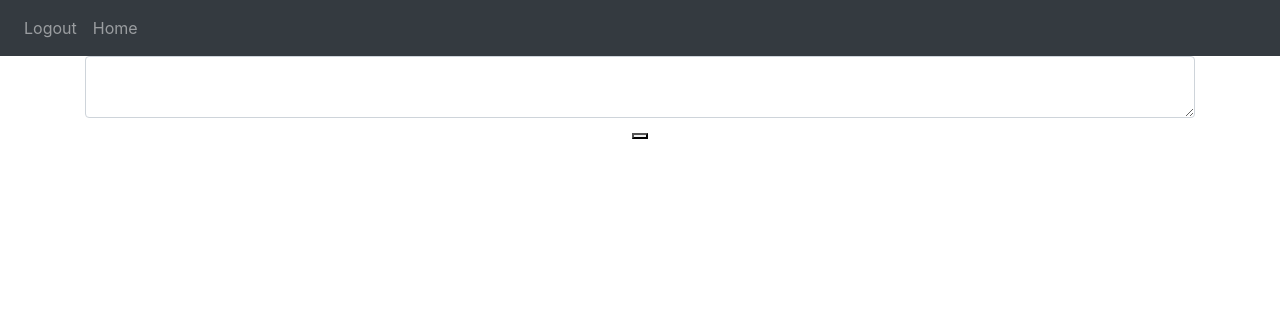
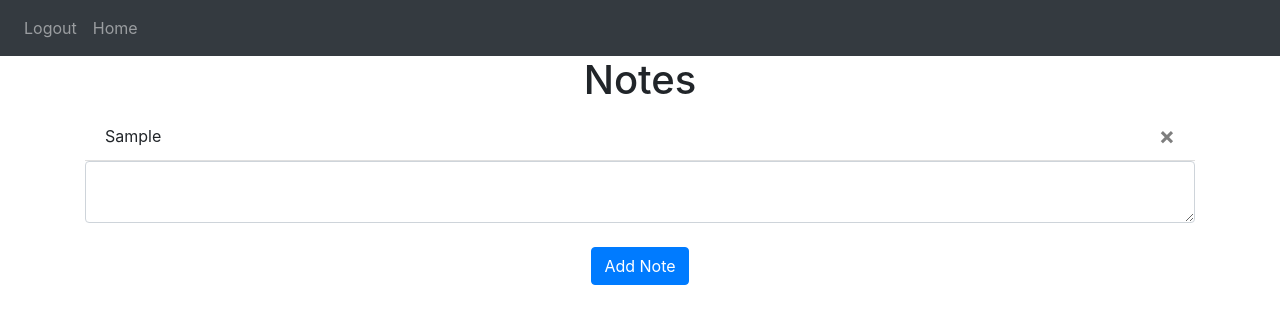
Before and after one commit to arokkane/FlaskHarjotus, a Flask app: page / in a window 1280 px wide. Shown: the top 324 px of the page. Run offline with Flask 2, Linux system fonts and the light colour scheme; a user stored in the database is signed in; tables that the repository leaves empty hold one stand-in row (values such as "Sample post"); some libraries are stand-ins or nearby versions.

Commit message:
basic done

```diff
--- a/website/__init__.py
+++ b/website/__init__.py
@@ -10,6 +10,7 @@ def create_app():
     app = Flask(__name__)
     app.config['SECRET_KEY'] = 'asgasjgaowqertq'
     app.config['SQLALCHEMY_DATABASE_URI'] = f'sqlite:///{DB_NAME}'
+    app.config['SQLALCHEMY_TRACK_MODIFICATIONS'] = False
     db.init_app(app)
 
 
--- a/website/static/index.js
+++ b/website/static/index.js
@@ -0,0 +1,8 @@
+function deleteNote(noteId){
+    fetch("/delete-note",{
+        method: "POST",
+        body: JSON.stringify({noteId: noteId})
+    }).then((_res) =>{
+        window.location.href = "/";
+    })
+}
--- a/website/templates/base.html
+++ b/website/templates/base.html
@@ -42,14 +42,14 @@
             <div class="alert alert-danger alert-dismissable fade show" role="alert">
                 {{message}}
                 <button type="button" class="close" data-dismiss="alert">
-                    <span area-hidden="true">&times;</span>
+                    <span aria-hidden="true">&times;</span>
                 </button>
             </div>
             {% else %}
              <div class="alert alert-success alert-dismissable fade show" role="alert">
                 {{message}}
                 <button type="button" class="close" data-dismiss="alert">
-                    <span area-hidden="true">&times;</span>
+                    <span aria-hidden="true">&times;</span>
                 </button>
             </div>
             {% endif %}
--- a/website/templates/home.html
+++ b/website/templates/home.html
@@ -1,12 +1,21 @@
 {%extends "base.html"%}
 {% block title %}Home{% endblock %}
 {%block content%}
+<h1 align="center">Notes</h1>
+<ul class="list-group list-group-flush" id="notes">
+    {% for note in user.notes %}
+      <li class="list-group-item"> {{ note.data }}
+          <button type="button" class="close" onclick="deleteNote({{ note.id }})">
+              <span aria-hidden="true">&times;</span>
+          </button>
+      </li>
+    {% endfor %}
+</ul>
     <form method="POST">
         <textarea name="note" id="note" class="form-control"></textarea>
+        <br />
         <div align="center">
-            <button>
-
-            </button>
+            <button type="submit" class="btn btn-primary">Add Note</button>
         </div>
     </form>
 
--- a/website/views.py
+++ b/website/views.py
@@ -1,9 +1,33 @@
-from flask import Blueprint, render_template
+import json
+from flask import Blueprint, flash, jsonify, render_template, request
 from flask_login import login_required, current_user
+from .models import Note
+from . import db
 
 views = Blueprint('views', __name__)
 
-@views.route('/')
+@views.route('/', methods=['GET','POST'])
 @login_required
 def home():
+    if request.method == 'POST':
+        note = request.form.get('note')
+        if len(note) < 1:
+            flash('Note is too short.', category='error')
+        else:
+            new_note = Note(data=note, user_id=current_user.id)
+            db.session.add(new_note)
+            db.session.commit()
+            flash('Note added!', category='success')
+
     return render_template("home.html", user=current_user)
+@views.route('/delete-note', methods=['POST'])
+def delete_note():
+    note = json.loads(request.data)
+    noteId = note['noteId']
+    note = Note.query.get(noteId)
+    if note:
+        if note.user_id == current_user.id:
+            db.session.delete(note)
+            db.session.commit()
+
+    return jsonify({})
```
